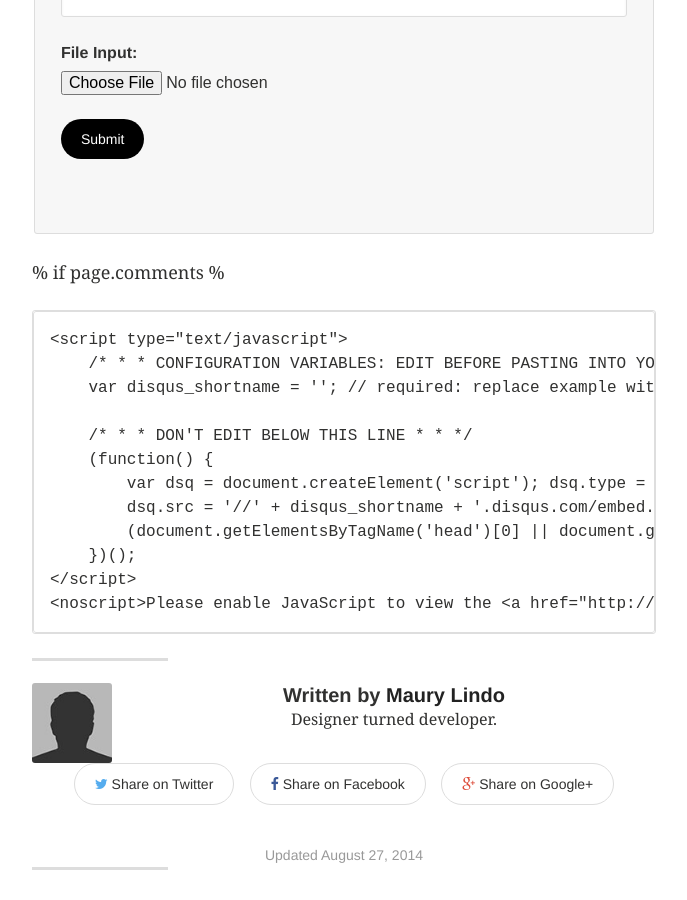
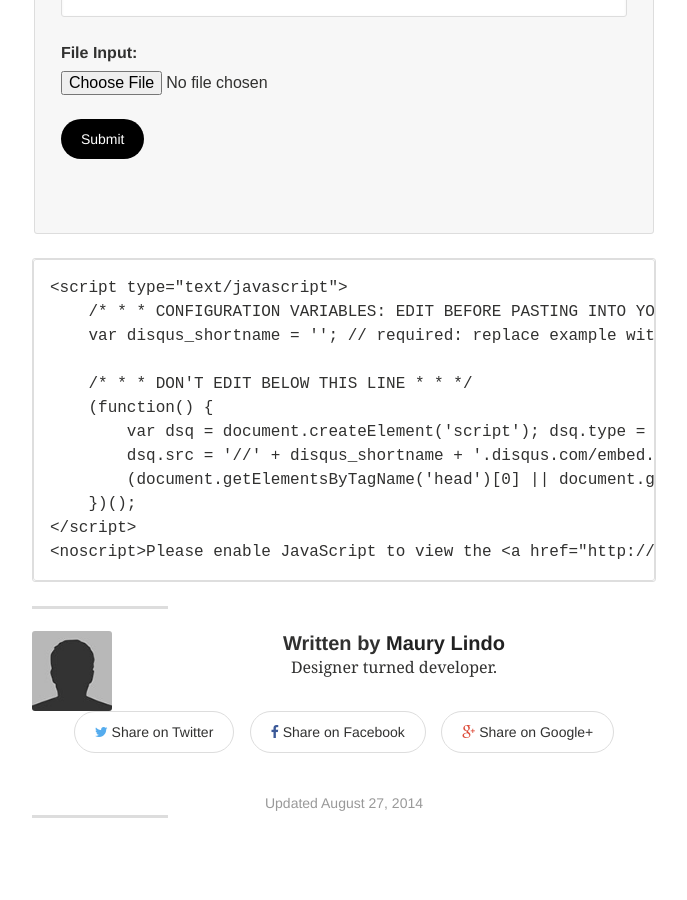
Before and after one commit to cagedcrown/cagedcrown.github.io, a Jekyll site: the page built from _posts/articles/2011-03-10-sample-post.md, in a window 1280 px wide and 900 px high, scrolled down 6302 px. Shown: the whole window, without its empty margins (64-751 px from the left). Built offline with Jekyll 4.4.1, drawn with Linux system fonts in a browser that asks for light colours; comment, search, counter and statistics services are not loaded.

Commit message:
checking to see if comments work

```diff
--- a/_posts/articles/2011-03-10-sample-post.md
+++ b/_posts/articles/2011-03-10-sample-post.md
@@ -205,7 +204,7 @@
 	</form>
 </fieldset>
 
-% if page.comments %
+{% if page.comments %}
 <div id="disqus_thread"></div>
     <script type="text/javascript">
         /* * * CONFIGURATION VARIABLES: EDIT BEFORE PASTING INTO YOUR WEBPAGE * * */
@@ -219,4 +218,4 @@
         })();
     </script>
     <noscript>Please enable JavaScript to view the <a href="http://disqus.com/?ref_noscript">comments powered by Disqus.</a></noscript>
-% endif %
+{% endif %}
```
Also changed, not shown: other parts of _posts/articles/2011-03-10-sample-post.md (+0 -1 lines).
